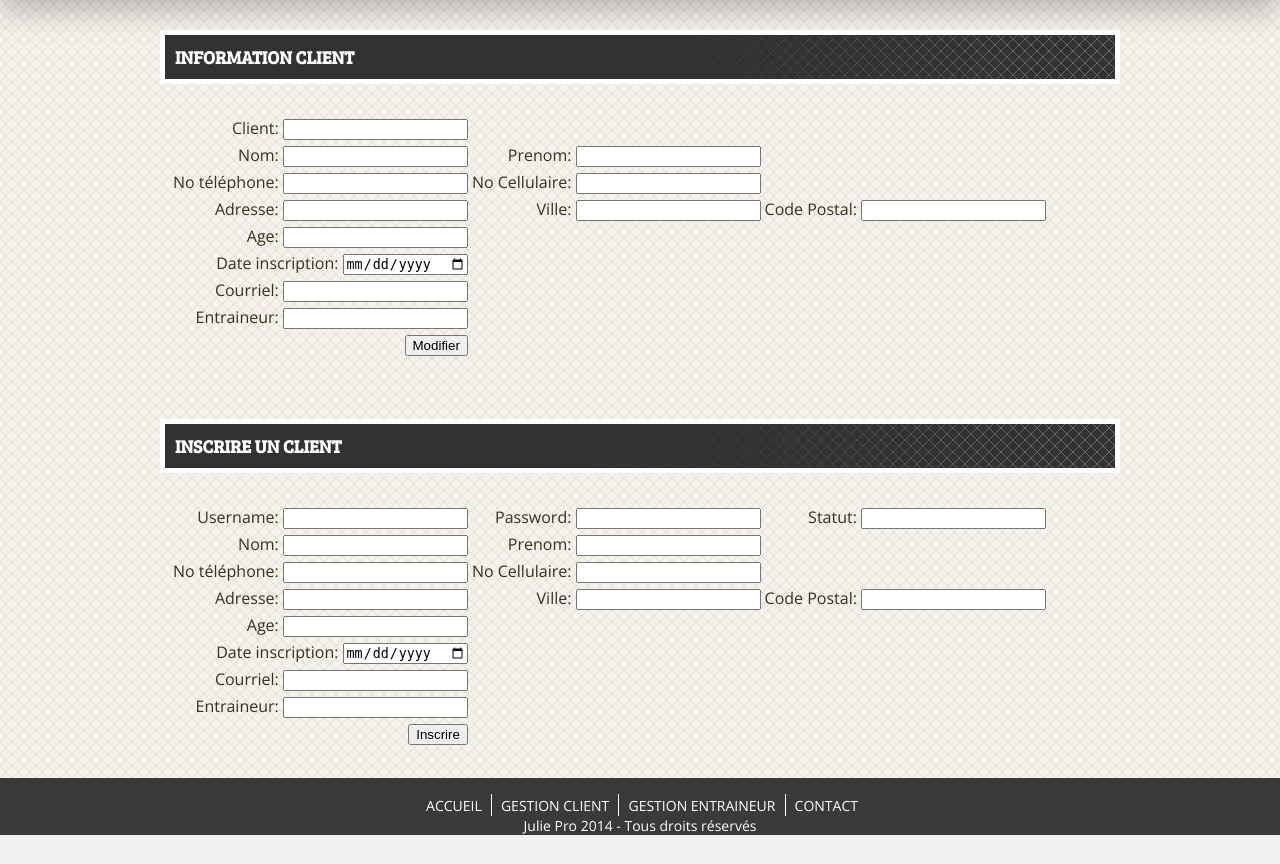
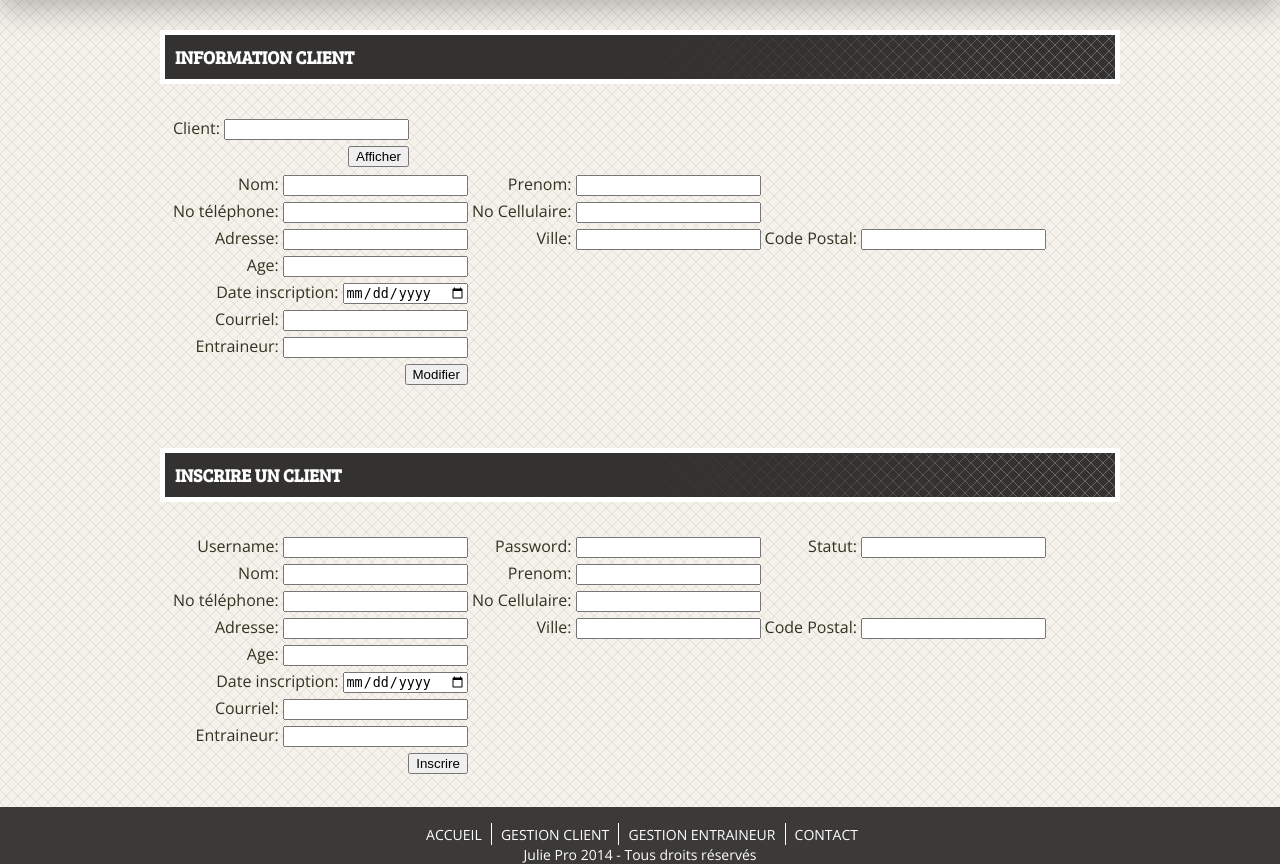
Before and after one commit to wilomgfx/Travail_Session, a PHP site: page /client_manager/index.php in a window 1280 px wide. Shown: the part 80-944 px from the top of the page. Before the commit the page ends 915 px from the top, so only its background shows below. Run offline with PHP 8.4, Linux system fonts and the light colour scheme.

Commit message:
Modification gestion client

```diff
--- a/JuliePro/html/client_manager/client_add.php
+++ b/JuliePro/html/client_manager/client_add.php
@@ -4,7 +4,8 @@
 <section>
     <div class="wrapper">
         <h2>Information Client</h2>
-        <form class ="grille_12">
+        <form class ="grille_12" action="index.php">
+            <input type="hidden" value="Afficher" name="action">
             <table>
                  <tr>
                      <td align="right">
@@ -14,7 +15,17 @@
                          <option value="Steven">
                          </datalist>
                      </td>
+                     </tr>
+                <tr>
+                    <td align="right"><input type="submit" value="Afficher"></td>
                 </tr>
+                    </table>
+            </form>
+
+            <form class ="grille_12" action="index.php">
+
+            <input type="hidden" value="Modifier" name="action">
+            <table>
                 <tr>
                     <td align="right">
                         Nom:
@@ -93,7 +104,8 @@
     <div class="wrapper">
         <h2>Inscrire un Client</h2>
 
-         <form class ="grille_12">
+         <form class ="grille_12" action="index.php">
+             <input type="hidden" value="Inscrire" name="action">
             <table>
                 <tr>
                     <td align="right">Username: <input type="text" name="Username"</td>
@@ -172,10 +184,8 @@
                    <input type="submit" value="Inscrire">
                         </td>
                   </tr>
-
              </table>
          </form>
-
 
     </div>
 </section>
```
